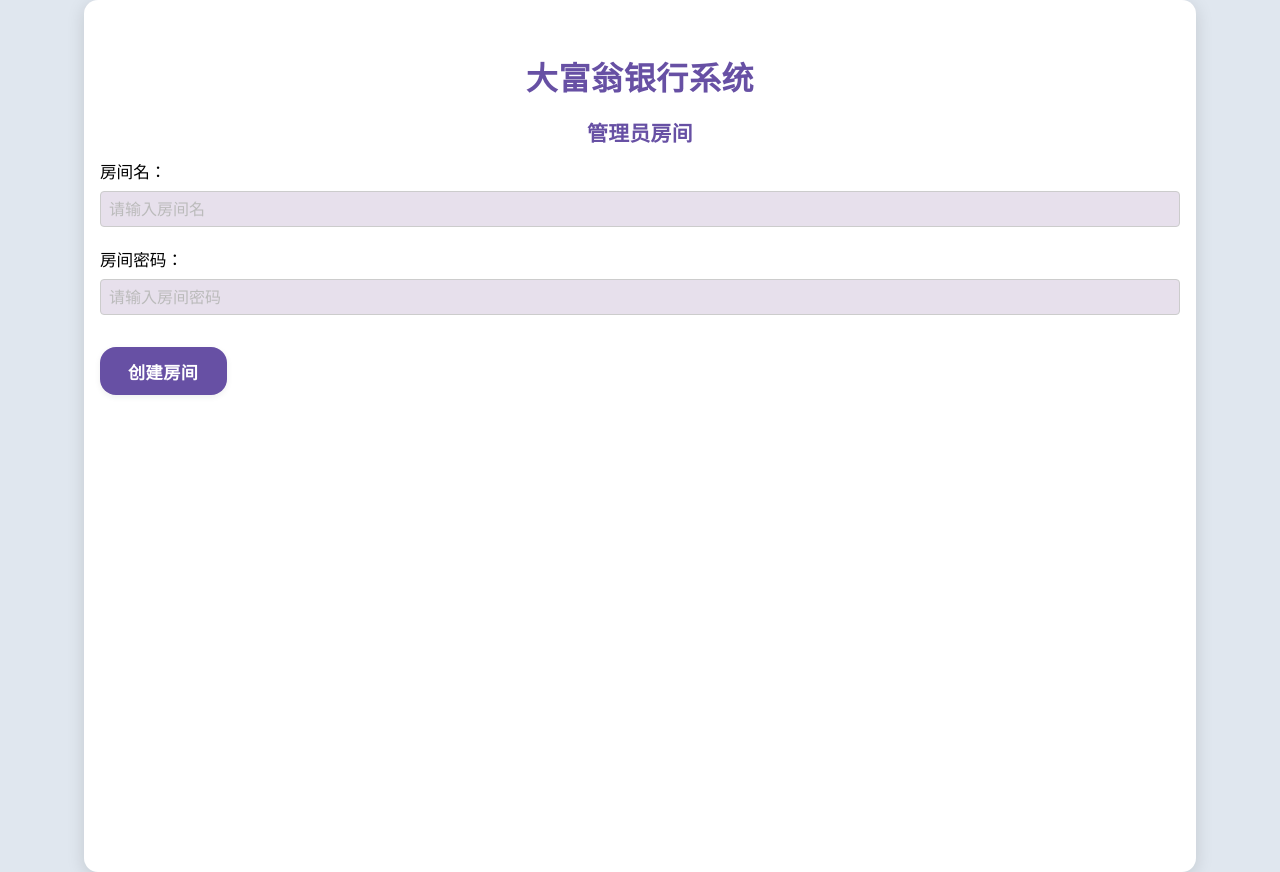
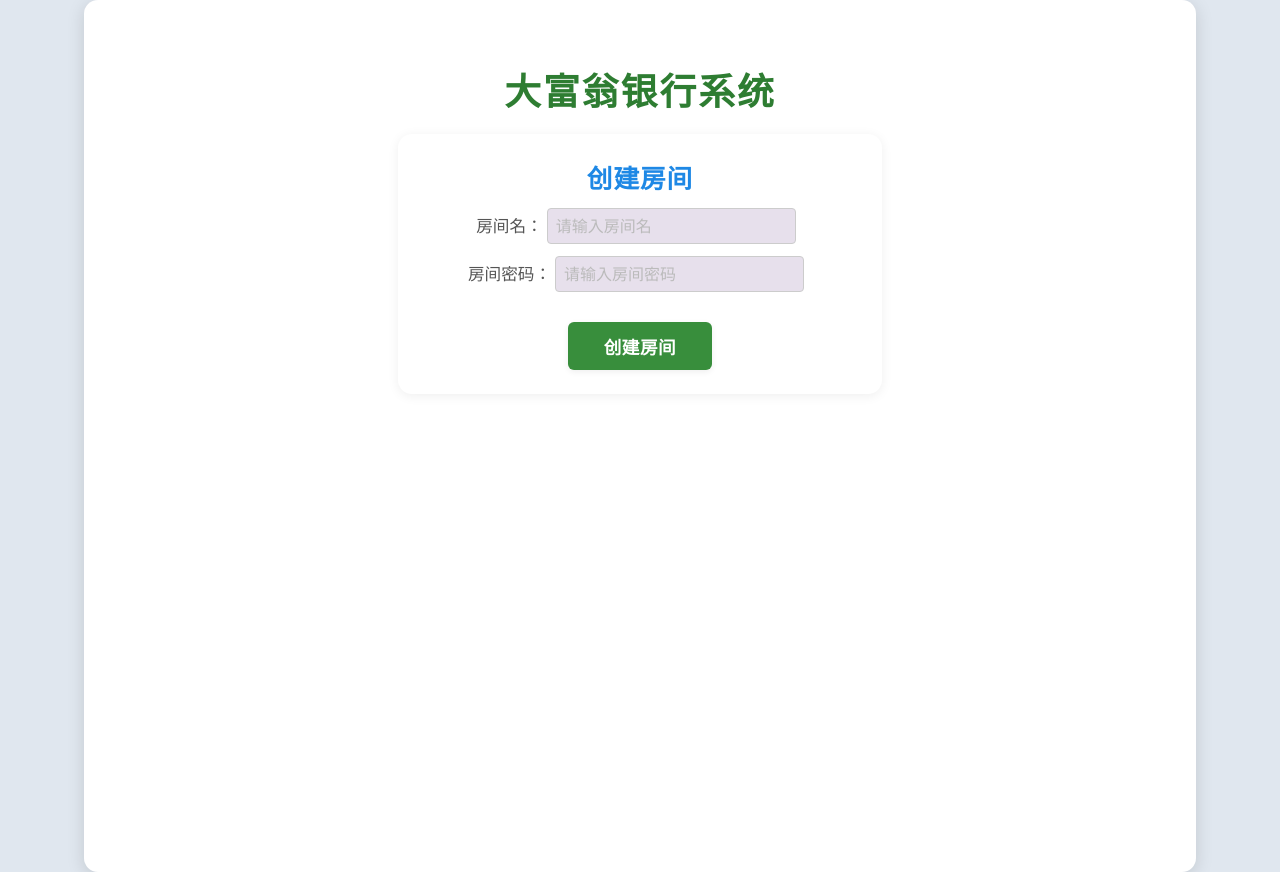
Before and after one commit to Liljimbo/monopoly-bank, a React (Vite) app: page / in a window 1280 px wide. Both pictures are taken after a click on the button "作为管理员（主机）创建房间". Built offline with nearby package versions, Linux system fonts and the light colour scheme.

Commit message:
1.0.0
新增房间二维码扫描功能，优化前端ui，优化账户控制逻辑

```diff
--- a/src/App.tsx
+++ b/src/App.tsx
@@ -1,7 +1,9 @@
 import { useState, useRef, useEffect } from "react";
 import { BillList } from "./BillList";
+import { QRCodeSVG } from "qrcode.react";
 import "./App.css";
 import "./AppResponsive.css";
+import "./AppEnhanced.css"; // 增强样式
 
 function saveLogin(data: any) {
   localStorage.setItem('bank_login', JSON.stringify(data));
@@ -26,11 +28,11 @@ function App() {
 
   return (
     <div className="app">
-      <h1>大富翁银行系统</h1>
+      <h1 className="main-title">大富翁银行系统</h1>
       {!mode && (
         <div className="mode-select center">
-          <button onClick={() => setMode("host")}>作为管理员（主机）创建房间</button>
-          <button onClick={() => setMode("player")}>作为玩家扫码加入房间</button>
+          <button className="my-btn main-btn" onClick={() => setMode("host")}>作为管理员（主机）创建房间</button>
+          <button className="my-btn main-btn" onClick={() => setMode("player")}>作为玩家扫码加入房间</button>
         </div>
       )}
       {mode === "host" && <HostRoom onLogout={handleLogout} />}
@@ -50,7 +52,6 @@ function HostRoom({ onLogout, roomName: propRoomName, roomPwd: propRoomPwd }: {
 }) {
   const [roomName, setRoomName] = useState(() => propRoomName ?? loadLogin().roomName ?? "");
   const [roomPwd, setRoomPwd] = useState(() => propRoomPwd ?? loadLogin().roomPwd ?? "");
-  // 修正点：只要有roomName和roomPwd，created为true
   const [created, setCreated] = useState(() =>
     !!(propRoomName && propRoomPwd) ||
     !!loadLogin().roomName
@@ -139,53 +140,59 @@ function HostRoom({ onLogout, roomName: propRoomName, roomPwd: propRoomPwd }: {
 
   return (
     <div>
-      <h2>管理员房间</h2>
       {!created ? (
-        <>
+        <div className="room-card">
+          <div className="room-title">创建房间</div>
+          <div className="room-info">
             <label>
               房间名：
               <input
+                className="my-input"
                 type="text"
                 value={roomName}
                 onChange={e => setRoomName(e.target.value)}
                 placeholder="请输入房间名"
               />
             </label>
+          </div>
+          <div className="room-info">
             <label>
               房间密码：
               <input
+                className="my-input"
                 type="password"
                 value={roomPwd}
                 onChange={e => setRoomPwd(e.target.value)}
                 placeholder="请输入房间密码"
               />
             </label>
+          </div>
           <button
+            className="my-btn main-btn"
             style={{ marginTop: 20 }}
             onClick={handleCreateRoom}
           >
             创建房间
           </button>
-        </>
+        </div>
       ) : (
         <>
-          <div>
-            <b>房间名：</b>{roomName}
+          <div className="room-card">
+            <div className="room-title">房间：{roomName}</div>
+            <div className="room-info">密码：{roomPwd}</div>
+            <div className="room-info">本机IP：<span style={{ color: "#2196f3" }}>{getLocalIP()}</span></div>
+            <div className="qr-section">
+              <div className="qr-label">扫码快速加入房间</div>
+              <QRCodeSVG
+                value={`http://${window.location.hostname}:4173/?room=${encodeURIComponent(roomName)}&pwd=${encodeURIComponent(roomPwd)}`}
+                size={180}
+                level="Q"
+              />
+              <div className="qr-tip">手机/平板扫码自动填写房间名和密码</div>
             </div>
-          <div>
-            <b>房间密码：</b>{roomPwd}
           </div>
-          <div style={{ marginTop: 10 }}>
-            <b>本机IP：</b>
-            <span style={{ fontSize: "1.2em", color: "#2196f3" }}>
-              {getLocalIP()}
-            </span>
-          </div>
-          <div style={{ marginTop: 10, color: "#666", fontSize: 14 }}>
-            让玩家输入此IP地址、房间名、密码和用户名即可加入。
-          </div>
-          <div className="mt-18">
-            <b>当前玩家列表：</b>
+          <div className="main-section">
+            <div className="players-title">当前玩家列表</div>
             <div className="bill-table-container">
               <table>
                 <thead>
@@ -205,35 +212,38 @@ function HostRoom({ onLogout, roomName: propRoomName, roomPwd: propRoomPwd }: {
                         {p.username !== "管理员" && (
                           <div style={{ display: "flex", gap: 4, flexWrap: "wrap" }}>
                             <input
+                              className="my-input"
                               type="number"
                               value={editStates[p.username]?.add || ""}
                               onChange={e => updateEdit(p.username, "add", e.target.value)}
                               placeholder="加"
                               style={{ width: 50 }}
                             />
-                            <button onClick={() => handleAdminAction(p.username, "add")}>加钱</button>
+                            <button className="my-btn mini-btn" onClick={() => handleAdminAction(p.username, "add")}>加钱</button>
                             <input
+                              className="my-input"
                               type="number"
                               value={editStates[p.username]?.subtract || ""}
                               onChange={e => updateEdit(p.username, "subtract", e.target.value)}
                               placeholder="扣"
                               style={{ width: 50 }}
                             />
-                            <button onClick={() => handleAdminAction(p.username, "subtract")}>扣钱</button>
+                            <button className="my-btn mini-btn" onClick={() => handleAdminAction(p.username, "subtract")}>扣钱</button>
                             <input
+                              className="my-input"
                               type="number"
                               value={editStates[p.username]?.set || ""}
                               onChange={e => updateEdit(p.username, "set", e.target.value)}
                               placeholder="设置"
                               style={{ width: 60 }}
                             />
-                            <button onClick={() => handleAdminAction(p.username, "set")}>设定</button>
+                            <button className="my-btn mini-btn" onClick={() => handleAdminAction(p.username, "set")}>设定</button>
                           </div>
                         )}
                       </td>
                       <td data-label="踢出">
                         {p.username !== "管理员" && (
-                          <button style={{ color: "red" }} onClick={() => handleKick(p.username)}>
+                          <button className="my-btn danger-btn" onClick={() => handleKick(p.username)}>
                             踢出
                           </button>
                         )}
@@ -243,10 +253,10 @@ function HostRoom({ onLogout, roomName: propRoomName, roomPwd: propRoomPwd }: {
                 </tbody>
               </table>
             </div>
-            <button style={{ marginTop: 12 }} onClick={handleReset}>重置所有玩家余额</button>
+            <button className="my-btn warn-btn" style={{ marginTop: 12 }} onClick={handleReset}>重置所有玩家余额</button>
+            <BillList bills={bills} username="管理员" canEdit={false} />
+            <button className="my-btn danger-btn" style={{ marginTop: 18 }} onClick={onLogout}>退出管理</button>
           </div>
-          <BillList bills={bills} username="管理员" canEdit={false} />
-          <button style={{ marginTop: 18, color: "red" }} onClick={onLogout}>退出管理</button>
         </>
       )}
     </div>
@@ -271,6 +281,15 @@ function JoinRoom({ onLogout }: { onLogout: () => void }) {
     const u = loadLogin().username || "";
     return u.trim().toLowerCase() === "admin" ? "管理员" : u;
   });
+
+  // 自动读取url参数填充表单
+  useEffect(() => {
+    const params = new URLSearchParams(window.location.search);
+    const roomParam = params.get("room");
+    const pwdParam = params.get("pwd");
+    if (roomParam) setRoom(roomParam);
+    if (pwdParam) setPwd(pwdParam);
+  }, []);
 
   useEffect(() => {
     if (!joined) return;
@@ -322,22 +341,14 @@ function JoinRoom({ onLogout }: { onLogout: () => void }) {
 
     return (
       <div>
-        <h2>已加入房间</h2>
-        <div>
-          <b>主机IP：</b>{ip}
+        <div className="room-card">
+          <div className="room-title">欢迎，{loginUser}</div>
+          <div className="room-info">主机IP：{ip}</div>
+          <div className="room-info">房间名：{room}</div>
+          <div className="room-info">我的当前余额：<span style={{ color: "#009688", fontWeight: "bold" }}>{self?.balance ?? "--"}</span></div>
         </div>
-        <div>
-          <b>用户名：</b>{loginUser}
-        </div>
-        <div>
-          <b>房间名：</b>{room}
-        </div>
-        <div style={{ marginTop: 10, color: "#666", fontSize: 14 }}>
-          <b>我的当前余额：</b>
-          <span style={{ color: "#009688", fontWeight: "bold" }}>{self?.balance ?? "--"}</span>
-        </div>
-        <div className="mt-18">
-          <b>所有玩家：</b>
+        <div className="main-section">
+          <div className="players-title">所有玩家</div>
           <div className="bill-table-container">
             <table>
               <thead>
@@ -356,11 +367,10 @@ function JoinRoom({ onLogout }: { onLogout: () => void }) {
               </tbody>
             </table>
           </div>
-        </div>
-        <div className="mt-18" style={{ border: "1px solid #eee", padding: 12, borderRadius: 4 }}>
+          <div className="transfer-section">
             <b>向其他玩家转账：</b>
             <div style={{ marginTop: 8 }}>
-            <select value={to} onChange={e => setTo(e.target.value)}>
+              <select className="my-input" value={to} onChange={e => setTo(e.target.value)}>
                 <option value="">请选择收款人</option>
                 {players
                   .filter(p =>
@@ -377,13 +387,14 @@ function JoinRoom({ onLogout }: { onLogout: () => void }) {
             </div>
             <div style={{ marginTop: 8 }}>
               <input
+                className="my-input"
                 type="number"
                 value={amount}
                 onChange={e => setAmount(e.target.value)}
                 placeholder="金额"
               />
             </div>
-          <button style={{ marginTop: 8 }} onClick={() => {
+            <button className="my-btn main-btn" style={{ marginTop: 8 }} onClick={() => {
               setErr("");
               const amt = Number(amount);
               if (!to || !amount || isNaN(amt) || amt <= 0) {
@@ -406,18 +417,20 @@ function JoinRoom({ onLogout }: { onLogout: () => void }) {
             {err && <div style={{ color: "red", marginTop: 10 }}>{err}</div>}
           </div>
           <BillList bills={bills} username={loginUser} canEdit={canEdit} />
-        <button style={{ marginTop: 18, color: "red" }} onClick={() => { clearLogin(); onLogout(); }}>退出房间</button>
+          <button className="my-btn danger-btn" style={{ marginTop: 18 }} onClick={() => { clearLogin(); onLogout(); }}>退出房间</button>
+        </div>
       </div>
     );
   }
 
   return (
-    <div>
-      <h2>玩家加入</h2>
-      <div>
+    <div className="room-card">
+      <div className="room-title">玩家加入</div>
+      <div className="room-info">
         <label>
           主机IP：
           <input
+            className="my-input"
             type="text"
             value={ip}
             onChange={e => setIp(e.target.value)}
@@ -425,10 +438,11 @@ function JoinRoom({ onLogout }: { onLogout: () => void }) {
           />
         </label>
       </div>
-      <div>
+      <div className="room-info">
         <label>
           房间名：
           <input
+            className="my-input"
             type="text"
             value={room}
             onChange={e => setRoom(e.target.value)}
@@ -436,10 +450,11 @@ function JoinRoom({ onLogout }: { onLogout: () => void }) {
           />
         </label>
       </div>
-      <div>
+      <div className="room-info">
         <label>
           房间密码：
           <input
+            className="my-input"
             type="password"
             value={pwd}
             onChange={e => setPwd(e.target.value)}
@@ -447,10 +462,11 @@ function JoinRoom({ onLogout }: { onLogout: () => void }) {
           />
         </label>
       </div>
-      <div>
+      <div className="room-info">
         <label>
           用户名：
           <input
+            className="my-input"
             type="text"
             value={username}
             onChange={e => setUsername(e.target.value)}
@@ -458,7 +474,7 @@ function JoinRoom({ onLogout }: { onLogout: () => void }) {
           />
         </label>
       </div>
-      <button style={{ marginTop: 20 }} onClick={handleJoin}>加入房间</button>
+      <button className="my-btn main-btn" style={{ marginTop: 20 }} onClick={handleJoin}>加入房间</button>
       {err && <div style={{ color: "red", marginTop: 10 }}>{err}</div>}
     </div>
   );
--- /dev/null
+++ b/src/AppEnhanced.css
@@ -0,0 +1,161 @@
+.main-title {
+  text-align: center;
+  font-size: 2.3rem;
+  font-weight: 800;
+  color: #2e7d32;
+  margin: 30px 0 18px 0;
+  letter-spacing: 2px;
+}
+
+.room-card {
+  background: #fff;
+  border-radius: 14px;
+  box-shadow: 0 2px 12px #0001;
+  padding: 24px 32px;
+  margin: 0 auto 28px auto;
+  max-width: 420px;
+  text-align: center;
+}
+
+.room-title {
+  font-size: 1.6rem;
+  font-weight: bold;
+  margin-bottom: 8px;
+  letter-spacing: 1px;
+  color: #1e88e5;
+}
+
+.room-info {
+  font-size: 1.15rem;
+  color: #555;
+  margin-bottom: 10px;
+  font-weight: 400;
+}
+
+.qr-section {
+  margin: 0 auto 18px auto;
+  display: flex;
+  flex-direction: column;
+  align-items: center;
+}
+
+.qr-label {
+  font-weight: 500;
+  color: #2e7d32;
+  font-size: 1.1rem;
+  margin-bottom: 8px;
+  letter-spacing: 0.5px;
+}
+
+.qr-tip {
+  font-size: 13px;
+  color: #888;
+  margin-top: 7px;
+}
+
+.main-section {
+  margin: 0 auto;
+  max-width: 780px;
+  background: #fafbfc;
+  border-radius: 10px;
+  padding: 24px 30px 30px 30px;
+  box-shadow: 0 1px 8px #0001;
+}
+
+.players-title {
+  font-size: 1.2rem;
+  font-weight: 500;
+  margin: 26px 0 10px 0;
+}
+
+.bill-table-container {
+  margin-bottom: 12px;
+}
+
+.my-btn {
+  border: none;
+  border-radius: 6px;
+  padding: 7px 18px;
+  font-size: 1.08rem;
+  cursor: pointer;
+  background: #2196f3;
+  color: #fff;
+  margin: 0 5px;
+  transition: background 0.2s;
+}
+.my-btn:hover, .main-btn:hover {
+  background: #1769aa;
+}
+.my-btn:active {
+  filter: brightness(0.97);
+}
+.main-btn {
+  font-size: 1.1rem;
+  font-weight: 600;
+  padding: 9px 36px;
+  background: #388e3c;
+}
+.main-btn:hover {
+  background: #245d27;
+}
+.mini-btn {
+  font-size: 0.95rem;
+  padding: 4px 10px;
+  background: #90caf9;
+  color: #2e3b4d;
+}
+.mini-btn:hover {
+  background: #42a5f5;
+  color: #fff;
+}
+.warn-btn {
+  background: #ffb300;
+  color: #222;
+}
+.warn-btn:hover {
+  background: #ff8f00;
+  color: #fff;
+}
+.danger-btn {
+  background: #e53935;
+  color: #fff;
+}
+.danger-btn:hover {
+  background: #b71c1c;
+}
+.my-input {
+  border: 1px solid #bdbdbd;
+  border-radius: 5px;
+  padding: 6px 10px;
+  font-size: 1.08rem;
+  margin: 0 4px;
+  outline: none;
+  width: auto;
+  box-sizing: border-box;
+}
+.my-input:focus {
+  border-color: #2196f3;
+  box-shadow: 0 0 2px #2196f3;
+}
+.transfer-section {
+  margin: 20px 0 30px 0;
+  padding: 15px 0 10px 0;
+  border-top: 1px dashed #d2d2d2;
+  border-bottom: 1px dashed #d2d2d2;
+  background: #f5f7fa;
+  border-radius: 6px;
+}
+
+@media (max-width: 600px) {
+  .main-title {
+    font-size: 1.2rem;
+    margin-bottom: 10px;
+  }
+  .main-section, .room-card {
+    padding: 14px 4vw;
+    max-width: 98vw;
+  }
+  .room-title {
+    font-size: 1.1rem;
+  }
+}
```
Lines whose indentation alone changed are shown as unchanged.
